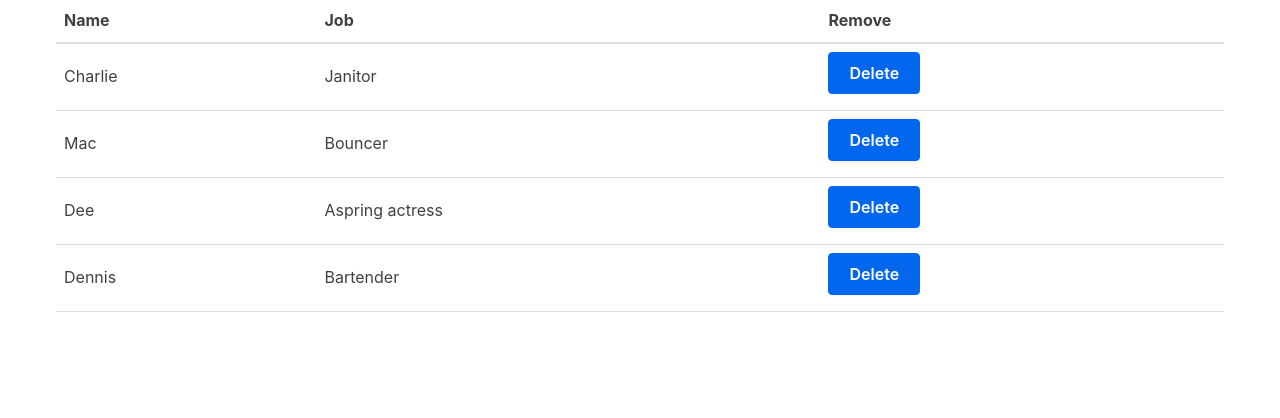
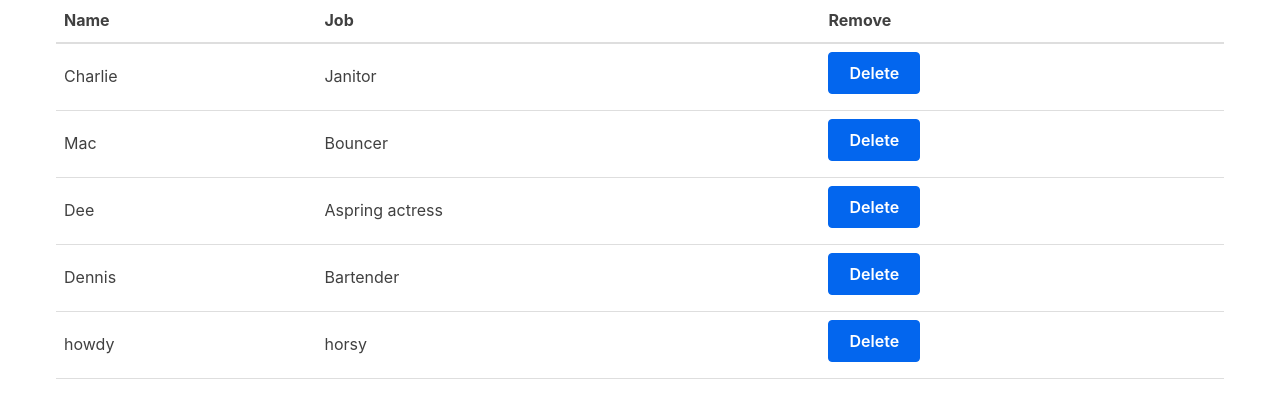
Before and after one commit to boontat/react-tutorial, a React (Create React App) app: page / in a window 1280 px wide. Shown: the top 418 px of the page. Built offline with nearby package versions, Linux system fonts and the light colour scheme.

Commit message:
add missing removecharacter props in table that causing error

```diff
--- a/src/App.js
+++ b/src/App.js
@@ -38,24 +38,7 @@
     }
 
     render() {
-        const characters = [
-            {
-                'name': 'Charlie',
-                'job': 'Janitor'
-            },
-            {
-                'name': 'Mac',
-                'job': 'Bouncer'
-            },
-            {
-                'name': 'Dee',
-                'job': 'Aspring actress'
-            },
-            {
-                'name': 'Dennis',
-                'job': 'Bartender'
-            }
-        ];
+        const { characters } = this.state;
 
         return (
             <div className="container">
--- a/src/Table.js
+++ b/src/Table.js
@@ -32,7 +32,10 @@
         return (
             <table>
                 <TableHeader />
-                <TableBody characterData={characterData} />
+                <TableBody
+                    characterData={characterData}
+                    removeCharacter={removeCharacter}
+                />
             </table>
         );
     }
```
